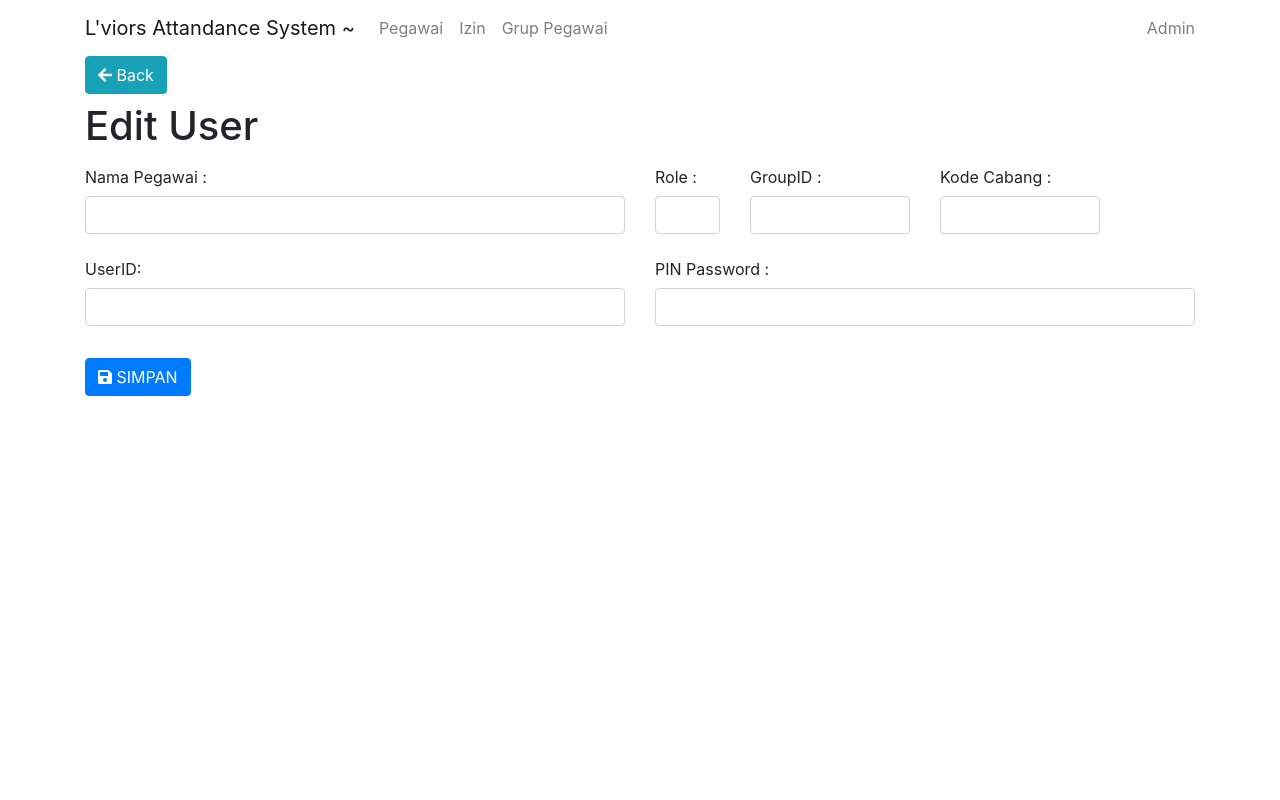
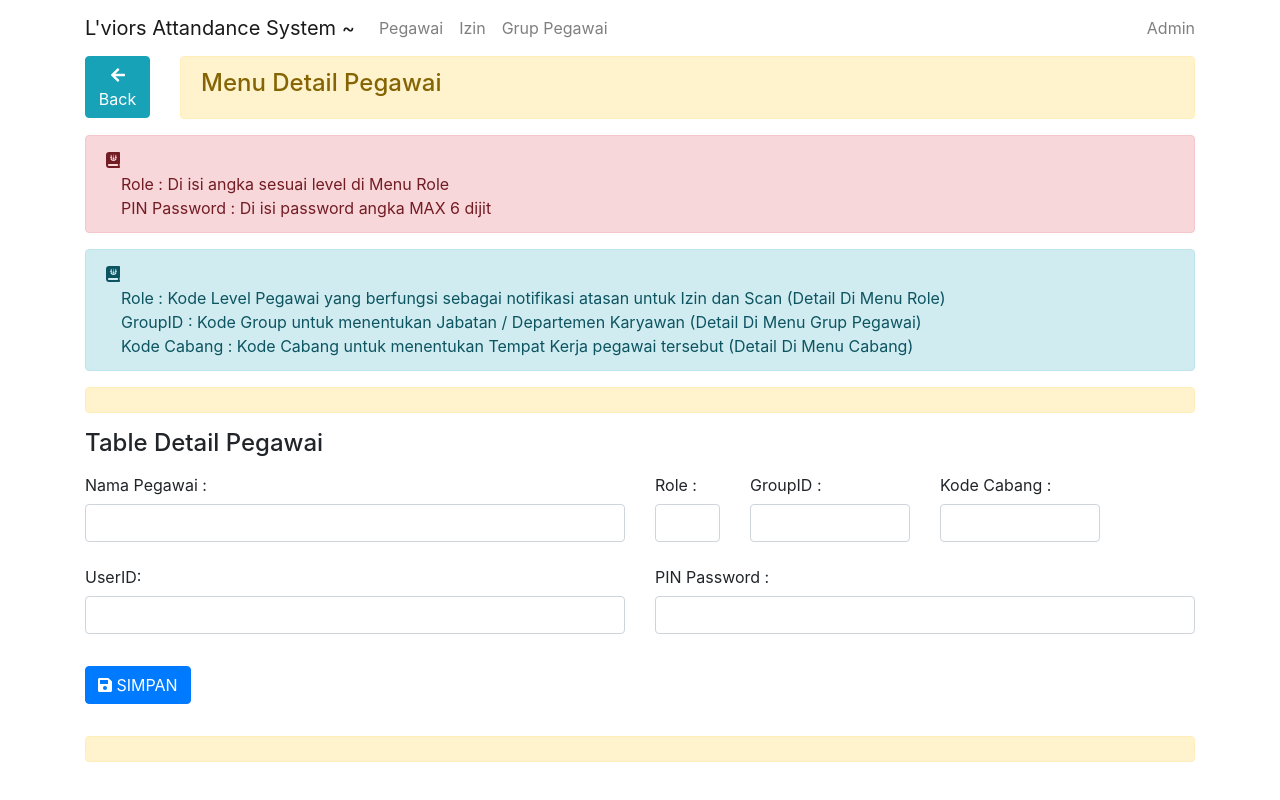
Before and after one commit to skipfortoday/react-admin, a React (Create React App) app: page /edit/1 in a window 1280 px wide. Built offline with nearby package versions, Linux system fonts and the light colour scheme; no server answers.

Commit message:
Prosesi Mengerjakan Menu Izin  Action & Detail Izin

```diff
--- a/src/containers/DetailUserContainer.js
+++ b/src/containers/DetailUserContainer.js
@@ -28,6 +28,7 @@ class DetailUserContainer extends Component {
         <Alert color="warning" ></Alert>
         <h4>Table Detail Pegawai</h4>
         <DetailUserComponent />
+        <Alert color="warning" ></Alert>
 
       </Container>
     );
--- a/src/containers/EditUserContainer.js
+++ b/src/containers/EditUserContainer.js
@@ -1,8 +1,9 @@
 import React, { Component } from "react";
-import { Container } from "reactstrap";
+import { Container,Alert,Row,Col } from "reactstrap";
 import BackComponent from "../components/BackComponent";
 import { connect } from "react-redux";
 import FormComponent from "../components/FormComponent";
+import InfoMenuPegawai from "../components/InfoMenuPegawai";
 import { getUserDetail, putUserUpdate } from "../actions/userAction";
 import swal from "sweetalert";
 
@@ -39,9 +40,21 @@ class EditUserContainer extends Component {
     }
     return (
       <Container>
-        <BackComponent />
-        <h1>Edit User</h1>
+        <Row>
+         <Col md={1}>
+          <BackComponent/>
+         </Col>
+         <Col md={11}>
+          <Alert color="warning" >
+           <h4 >Menu Detail Pegawai</h4>
+          </Alert>
+          </Col>
+        </Row>
+        <InfoMenuPegawai/>
+        <Alert color="warning" ></Alert>
+        <h4>Table Detail Pegawai</h4>
         <FormComponent onSubmit={(data) => this.handleSubmit(data)} />
+        <Alert color="warning" ></Alert>
       </Container>
     );
   }
```
Also changed, not shown: src/components/BackIzin.js (added, +21 -0 lines), src/actions/izinAction.js (added), src/components/DetailIzinComponents.js (added), 1 other file (tests, documents, lock files or other folders).
